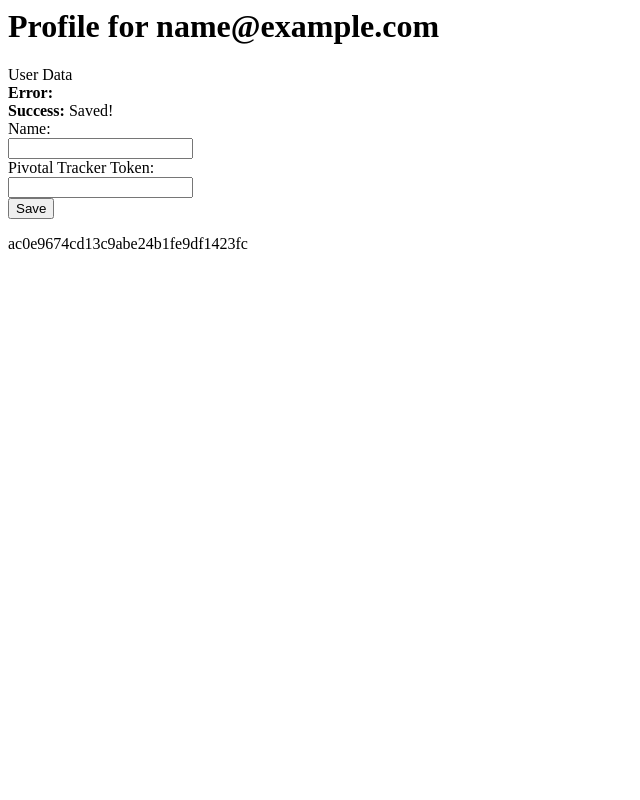
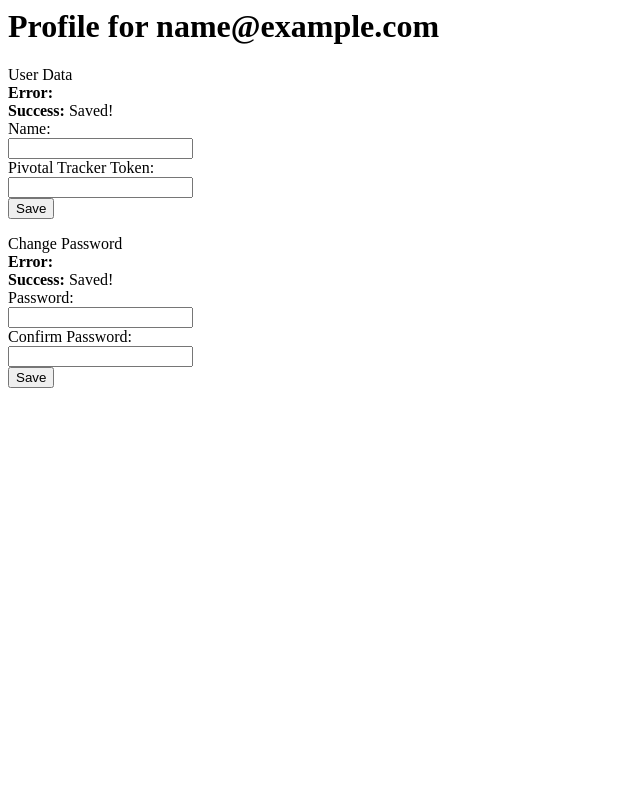
Before and after one commit to Maethorin/pivocram, a Flask app: template app/www/templates/user/show.html in a window 1280 px wide. Shown: the whole page, without its empty margins (0-640 px from the left). Run offline with Flask 2, Linux system fonts and the light colour scheme; the template is opened without the code that fills it: values that come from a table or form of the project are taken from there, others are empty; tables that the repository leaves empty hold one stand-in row (values such as "Sample post").

Commit message:
Changing password

```diff
--- a/app/www/templates/user/show.html
+++ b/app/www/templates/user/show.html
@@ -34,6 +34,34 @@
         </div>
         <div class="col-md-2"></div>
     </div>
+    <div class="row">
+        <div class="col-md-2"></div>
+        <div class="col-md-8">
+            <div class="panel panel-default">
+                <div class="panel-heading">Change Password</div>
+                <form name="formPassword" class="form-horizontal" ng-submit="changePassword()" novalidate>
+                    <div class="panel-body">
+                        <div class="alert alert-danger" ng-show="changePasswordFail"><strong>Error:</strong> {{errorMessage}}</div>
+                        <div class="alert alert-success" ng-show="changePasswordComplete"><strong>Success:</strong> Saved!</div>
+                        <div class="form-group has-feedback formInput">
+                            <label for="password" class="col-sm-3 control-label">Password: <i class="fa fa-asterisk"></i></label>
+                            <div class="col-sm-9">
+                                <input type="password" class="form-control" id="password" name="password" ng-model="password.new" required />
+                            </div>
+                        </div>
+                        <div class="form-group has-feedback formInput">
+                            <label for="password" class="col-sm-3 control-label">Confirm Password: <i class="fa fa-asterisk"></i></label>
+                            <div class="col-sm-9">
+                                <input type="password" class="form-control" id="confirmPassword" name="confirmPassword" ng-model="password.confirm" required password-match />
+                            </div>
+                        </div>
+                    </div>
+                    <div class="panel-footer cnage-password-button">
+                        <button type="submit" class="btn btn-success col-sm-4">Save</button>
+                    </div>
+                </form>
+            </div>
+        </div>
+        <div class="col-md-2"></div>
+    </div>
 </div>
-
-ac0e9674cd13c9abe24b1fe9df1423fc
```
Also changed, not shown: app/www/static/js/app/user/user.js (+41 -5 lines), tests/js_unit/user.tests.js (+122 -3 lines).
